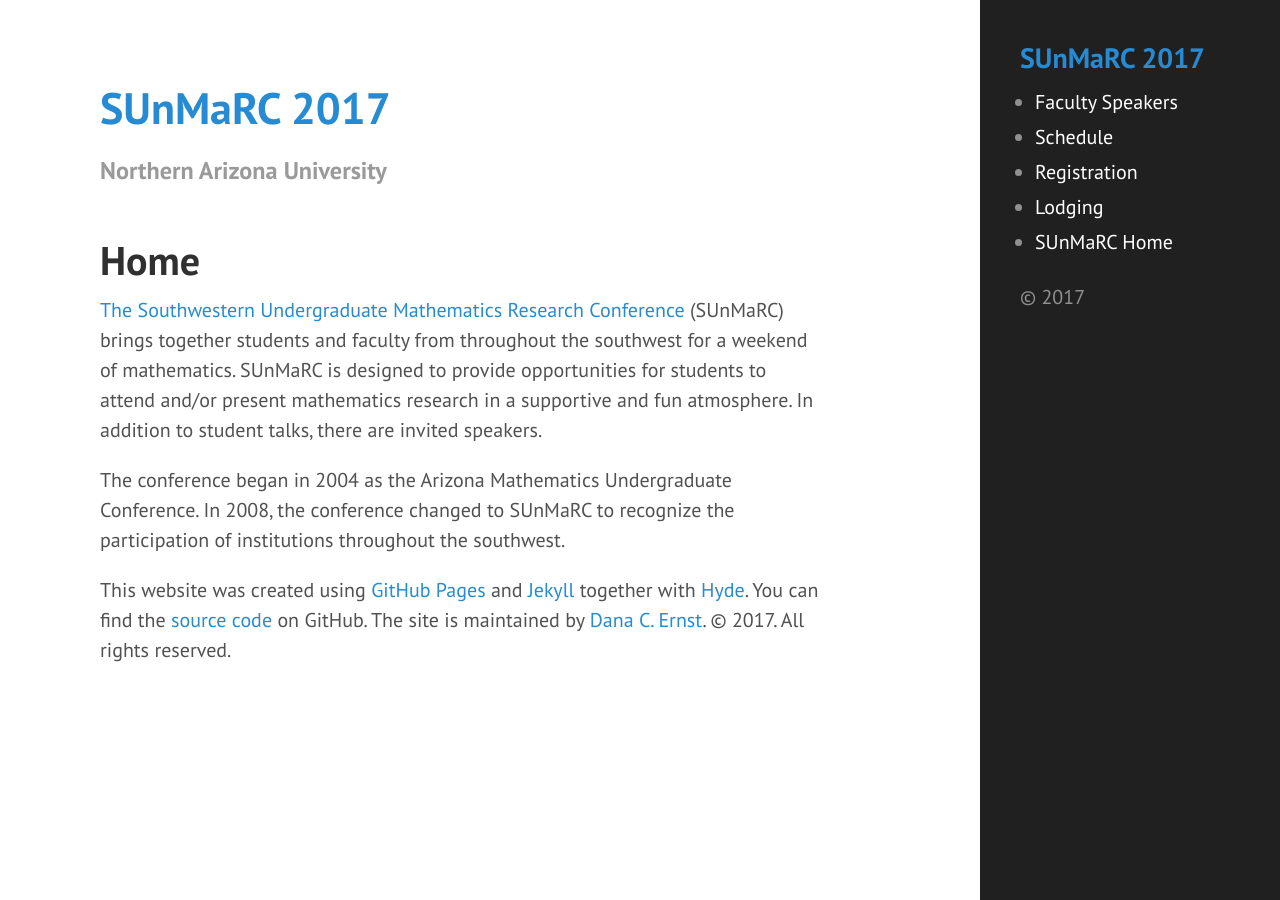
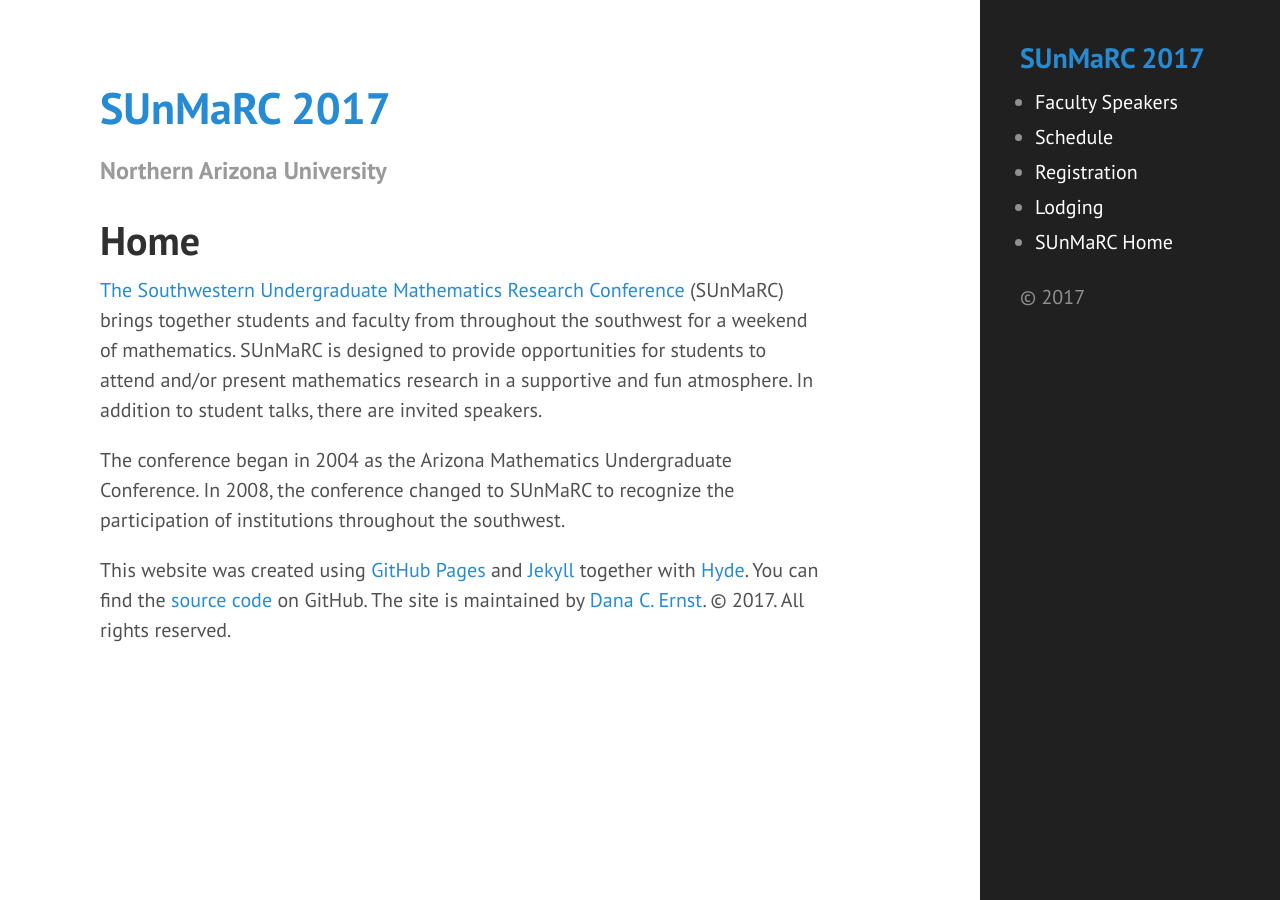
Before and after one commit to NAUMathStat/sunmarc2017, a Jekyll site: the page built from index.md, in a window 1280 px wide. Built offline with Jekyll 4.4.1, drawn with Linux system fonts in a browser that asks for light colours.

Commit message:
Update to banner css

```diff
--- a/public/css/hyde.css
+++ b/public/css/hyde.css
@@ -51,7 +51,7 @@ html {
   margin-bottom: 0;
   color: #268bd2;
   font-size: 2.2rem;
-  padding-bottom: 2rem;
+  padding-bottom: 1rem;
 }
 .masthead-title subtitle {
   color: #9a9a9a;
```
